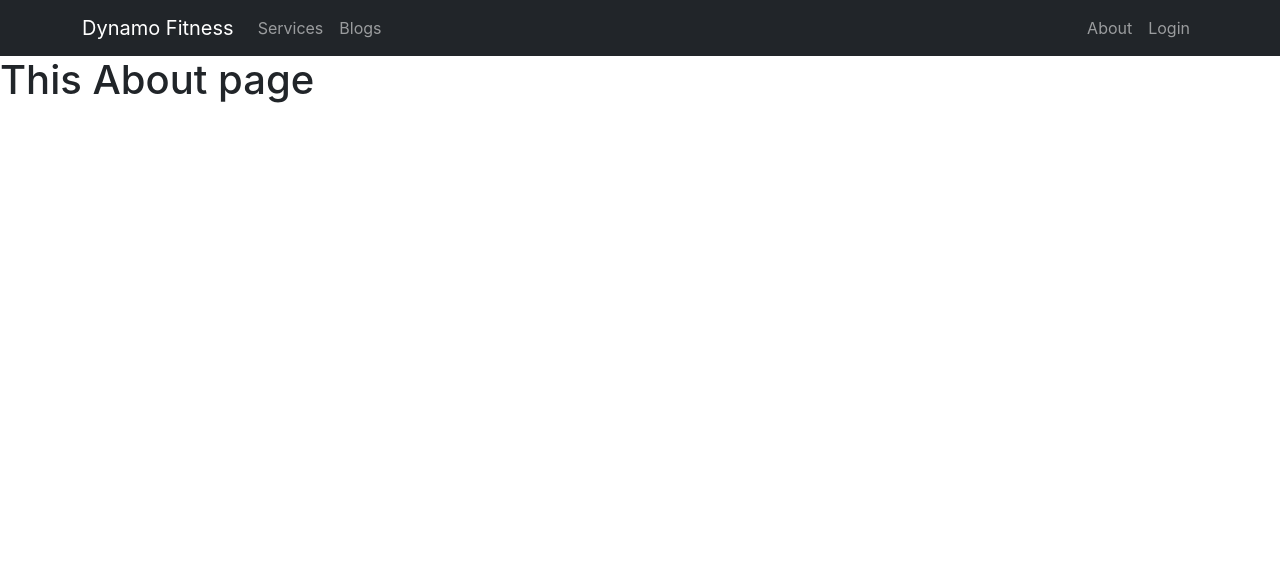
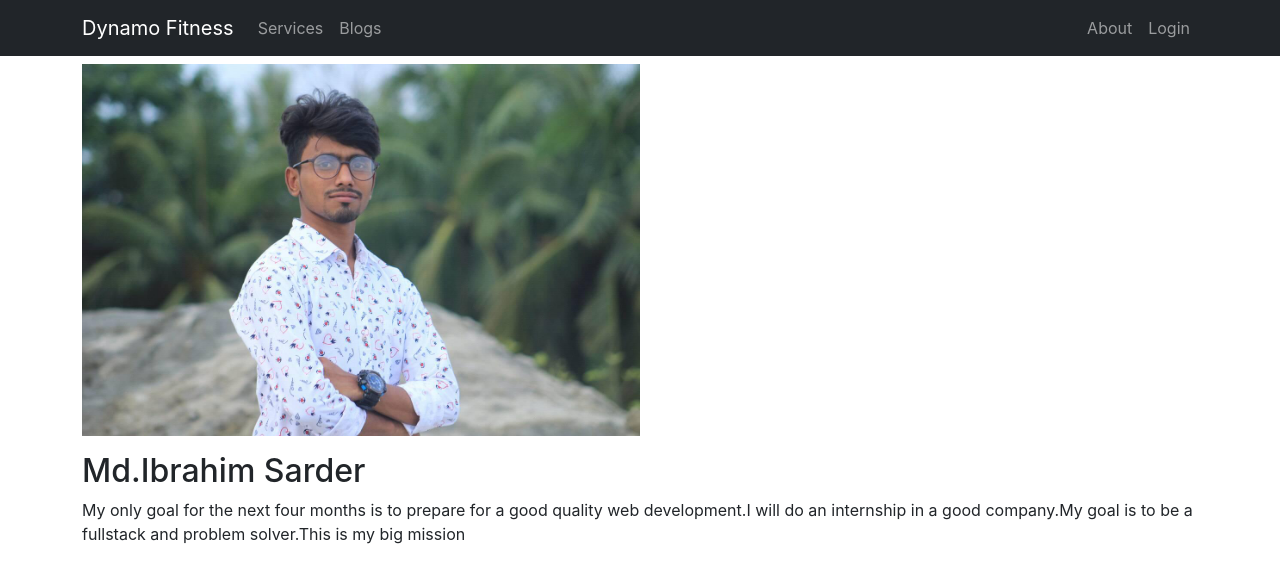
Before and after one commit to ibrahimsarder96/gym-trainer, a React (Create React App) app: page /about in a window 1280 px wide. Shown: the top 582 px of the page. Built offline with nearby package versions, Linux system fonts and the light colour scheme; no server answers.

Commit message:
about added

```diff
--- /dev/null
+++ b/src/Pages/About/About.css
@@ -0,0 +1,3 @@
+.photo{
+  width: 50%;
+}
--- a/src/Pages/About/About.js
+++ b/src/Pages/About/About.js
@@ -1,9 +1,13 @@
 import React from 'react';
+import './About.css'
+import photo1 from '../../images/me/photo-1.jpg'
 
 const About = () => {
   return (
-    <div>
-      <h1>This About page</h1>
+      <div className="container">
+        <img className='photo mt-2' src={photo1} alt="" />
+        <h2 className='mt-3'>Md.Ibrahim Sarder</h2>
+        <p>My only goal for the next four months is to prepare for a good quality web development.I will do an internship in a good company.My goal is to be a fullstack and problem solver.This is my big mission</p>
     </div>
   );
 };
```
